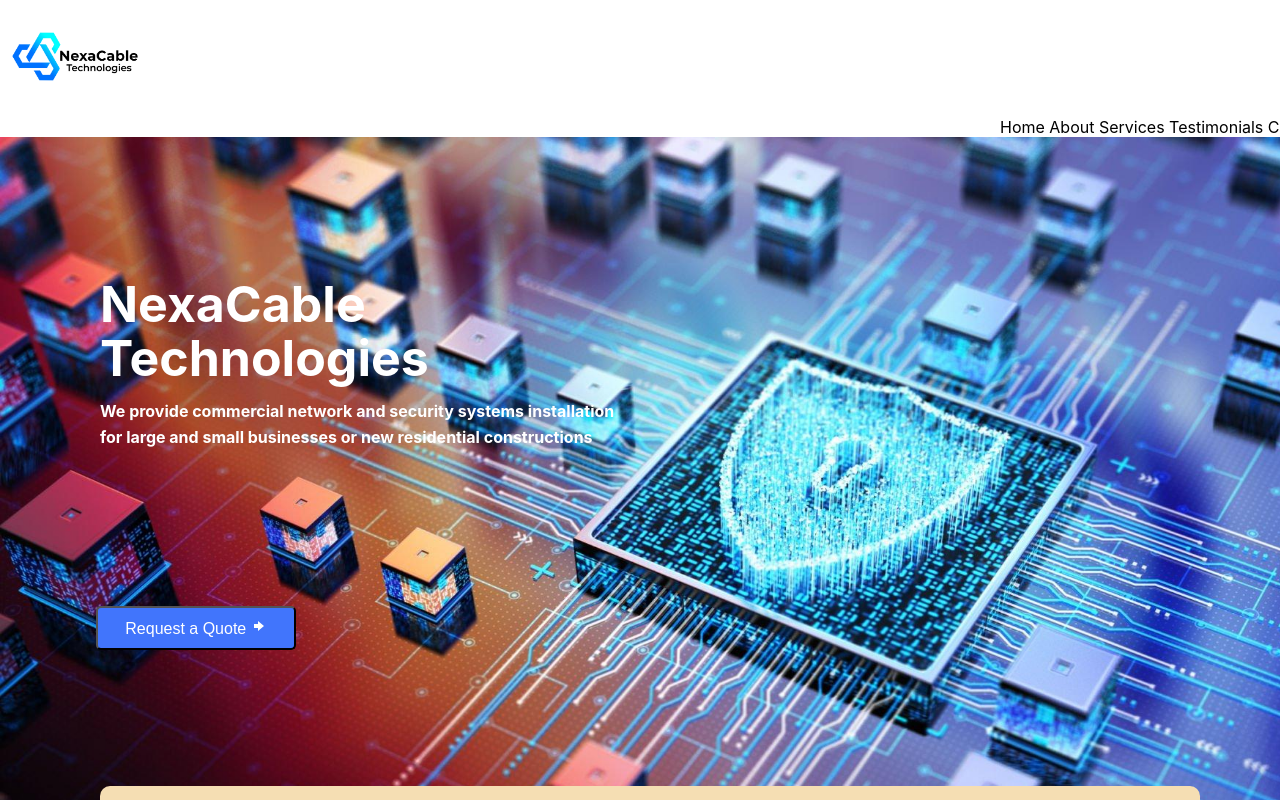
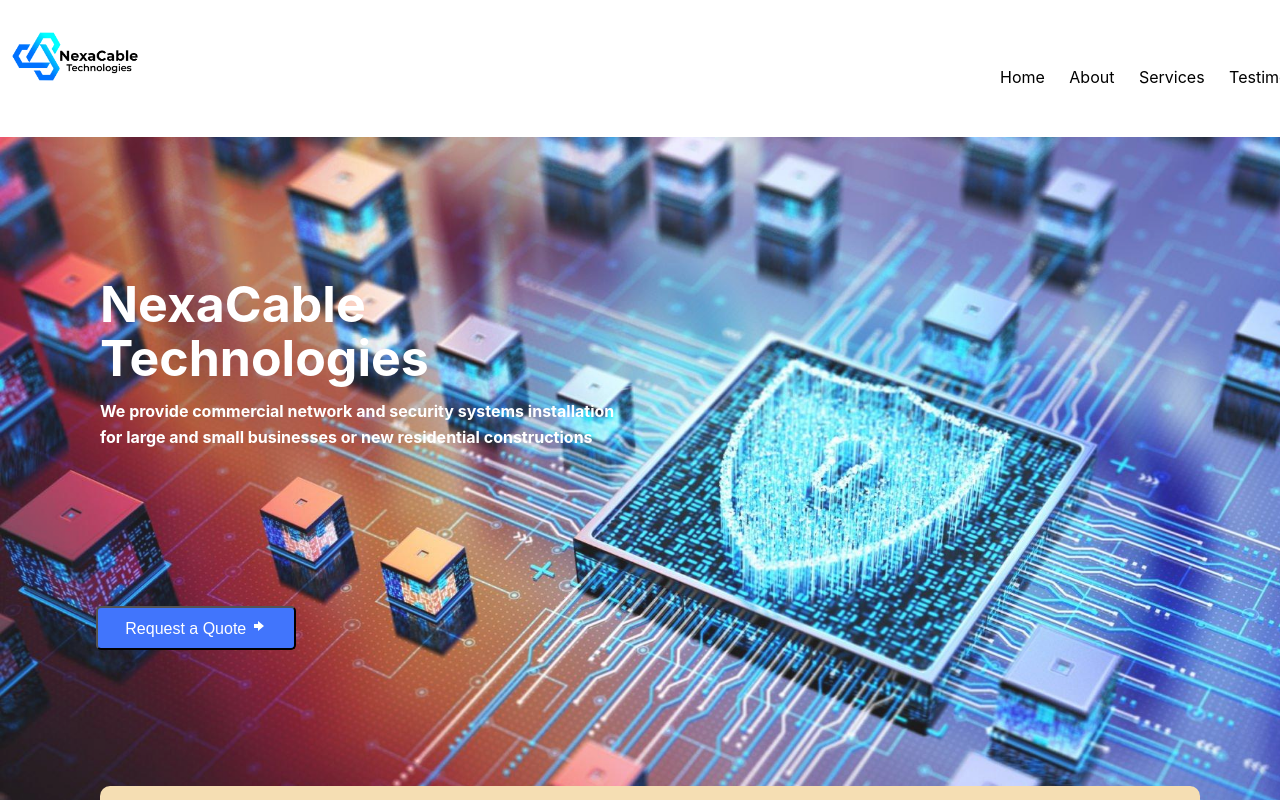
Before and after one commit to a1exlin/NexaCable-Technologies-LLC, a React (Create React App) app in the folder my-app/: page / in a window 1280 px wide. Shown: the top 800 px of the page. Built offline with nearby package versions, Linux system fonts and the light colour scheme.

Commit message:
fixed nav bar and more whitespaces

```diff
--- a/my-app/src/App.css
+++ b/my-app/src/App.css
@@ -2,6 +2,32 @@
   width: 150px;
   left: 200px;
 
+}
+
+.nav1{
+position: relative;
+top: -50px;
+}
+.nav2{
+  position: relative;
+  top: -50px;
+  left: 20px;
+}
+.nav3{
+
+    position: relative;
+  top: -50px;
+  left: 40px;
+}
+.nav4{
+  position: relative;
+  top: -50px;
+  left: 60px;
+}
+.nav5{
+  position: relative;
+  top: -50px;
+  left: 80px;
 }
 
 body {
@@ -16,13 +42,15 @@ body {
   margin: 0;
   padding: 0;
   box-sizing: border-box;
-  height: 0;
+  height: 0px;
 }
 
 .home-img {
   position: relative;
   width: 1500px;
   height: 700px;
+ opacity: 0.9;
+
 }
 
 .home2 {
@@ -755,7 +783,7 @@ body {
   background-color: #F3F5F5;
   font-weight: 700;
   width: 1450px;
-  height: 900px;
+  height: 980px;
 
 }
 
@@ -877,7 +905,7 @@ body {
   background-color: black;
   color: white;
   position: relative;
-  bottom: -120px;
+  bottom: -230px;
   height: 250px;
 }
 
@@ -986,7 +1014,7 @@ body {
 
 .copyright1 {
   position: relative;
-  bottom: -280px;
+  bottom: -300px;
   margin: 0;
   padding: 0;
   box-sizing: border-box;
@@ -997,7 +1025,7 @@ body {
   position: relative;
   left: 100px;
   font-style: italic;
-  top: -120px;
+  top: -50px;
   box-sizing: border-box;
   margin: 0;
   padding: 0;
@@ -1006,7 +1034,7 @@ body {
 .sitemap {
   position: relative;
   left: 1300px;
-  top: -150px;
+  top: -60px;
   font-style: italic;
   box-sizing: border-box;
   margin: 0;
--- a/my-app/src/components/navbar.js
+++ b/my-app/src/components/navbar.js
@@ -9,11 +9,11 @@ function navbar() {
 
          <img src={logo} alt-="NexaCable Logo" className='navbarLogo'/>
          <div className='navtabs'>
-            <a> Home</a>
-            <a> About</a>
-            <a> Services </a>
-            <a> Testimonials</a>
-            <a> Contact</a>
+            <a className='nav1'> Home</a>
+            <a className='nav2'> About</a>
+            <a className='nav3'> Services </a>
+            <a className='nav4'> Testimonials</a>
+            <a className='nav5'> Contact</a>
          </div>
 
         </div>
```
